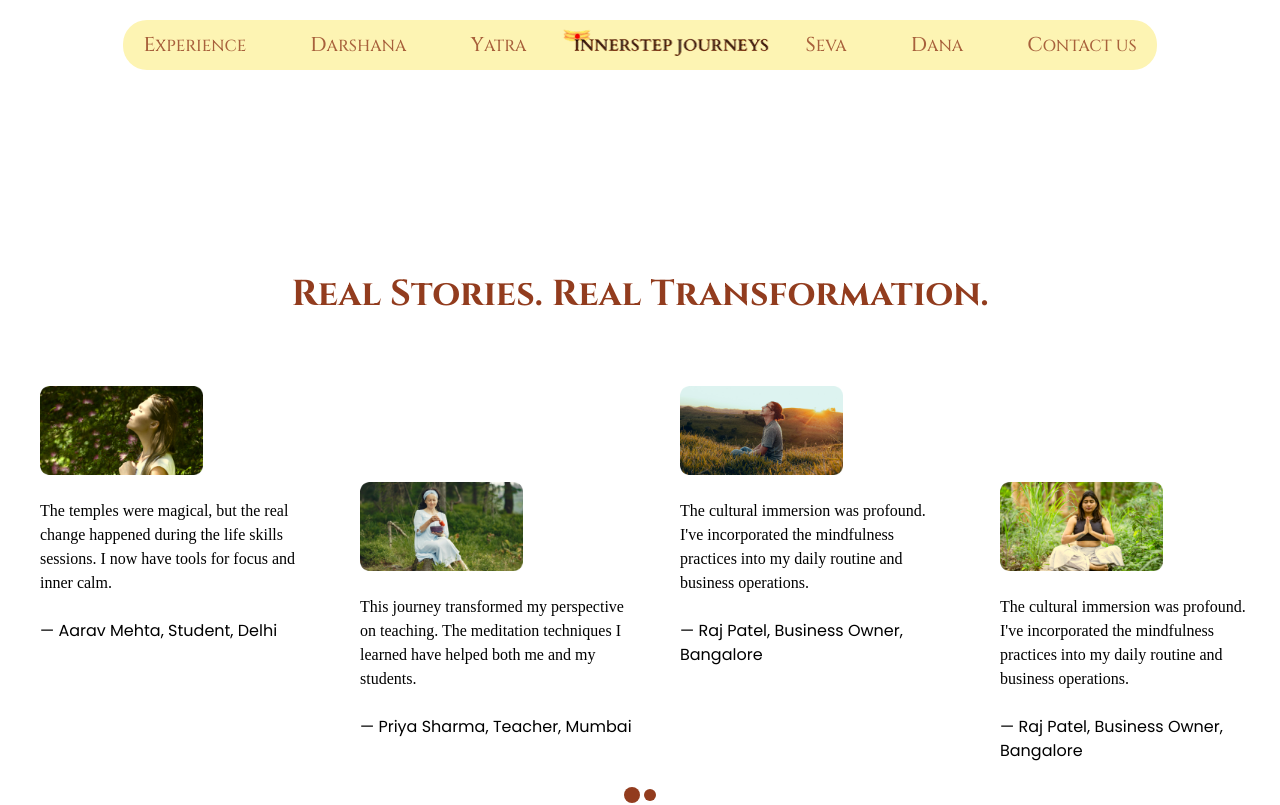
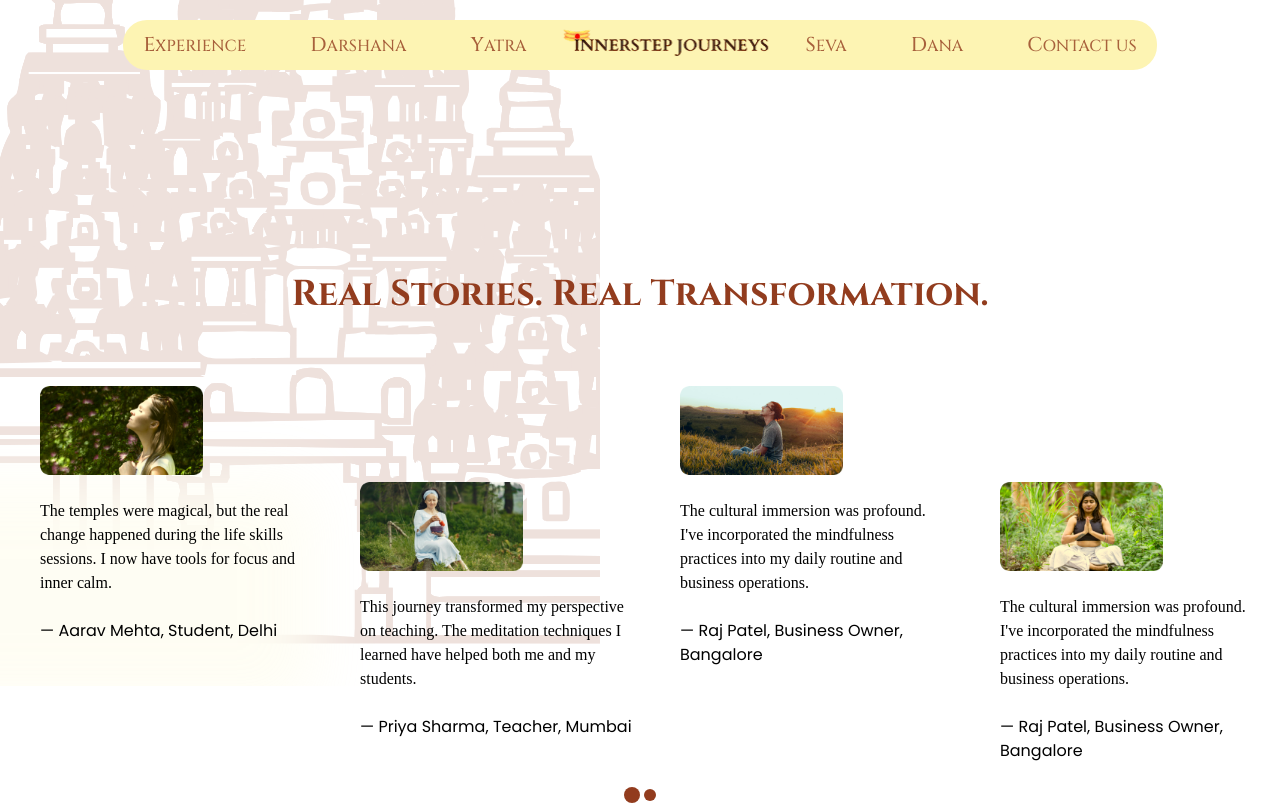
Before and after one commit to akshitasyal/InnerStep-Journeys, a Next.js app: page / in a window 1280 px wide. Shown: the top 805 px of the page. Built offline with nearby package versions, Linux system fonts and the light colour scheme; a web font is replaced by a local one.

Commit message:
feat: added background vector in the testimonial section

```diff
--- a/app/components/testimonial/Testimonials.tsx
+++ b/app/components/testimonial/Testimonials.tsx
@@ -1,6 +1,7 @@
 "use client";
 import React, { useEffect, useRef, useState } from "react";
 import TestimonialCard from "./TestimonialCard";
+import Image from "next/image";
 
 interface TestimonialData {
   imageUrl: string;
@@ -108,7 +109,7 @@ const Testimonials: React.FC = () => {
   };
 
   return (
-    <section className="py-16 md:my-30">
+    <section className="relative py-16 md:my-30">
       <div className="container mx-auto px-4">
         <h2 className="text-3xl md:text-4xl font-cinzel font-bold text-primary text-center mb-12">
           Real Stories. Real Transformation.
@@ -142,6 +143,13 @@ const Testimonials: React.FC = () => {
           ))}
         </div>
       </div>
+      <Image
+        src="/svg/bg-vector.svg"
+        alt="background vector"
+        width={800}
+        height={800}
+        className="absolute bottom-0 left-0 rotate-180 translate-y-[-15%] translate-x-[-25%]  z-[-1]"
+      />
     </section>
   );
 };
```
